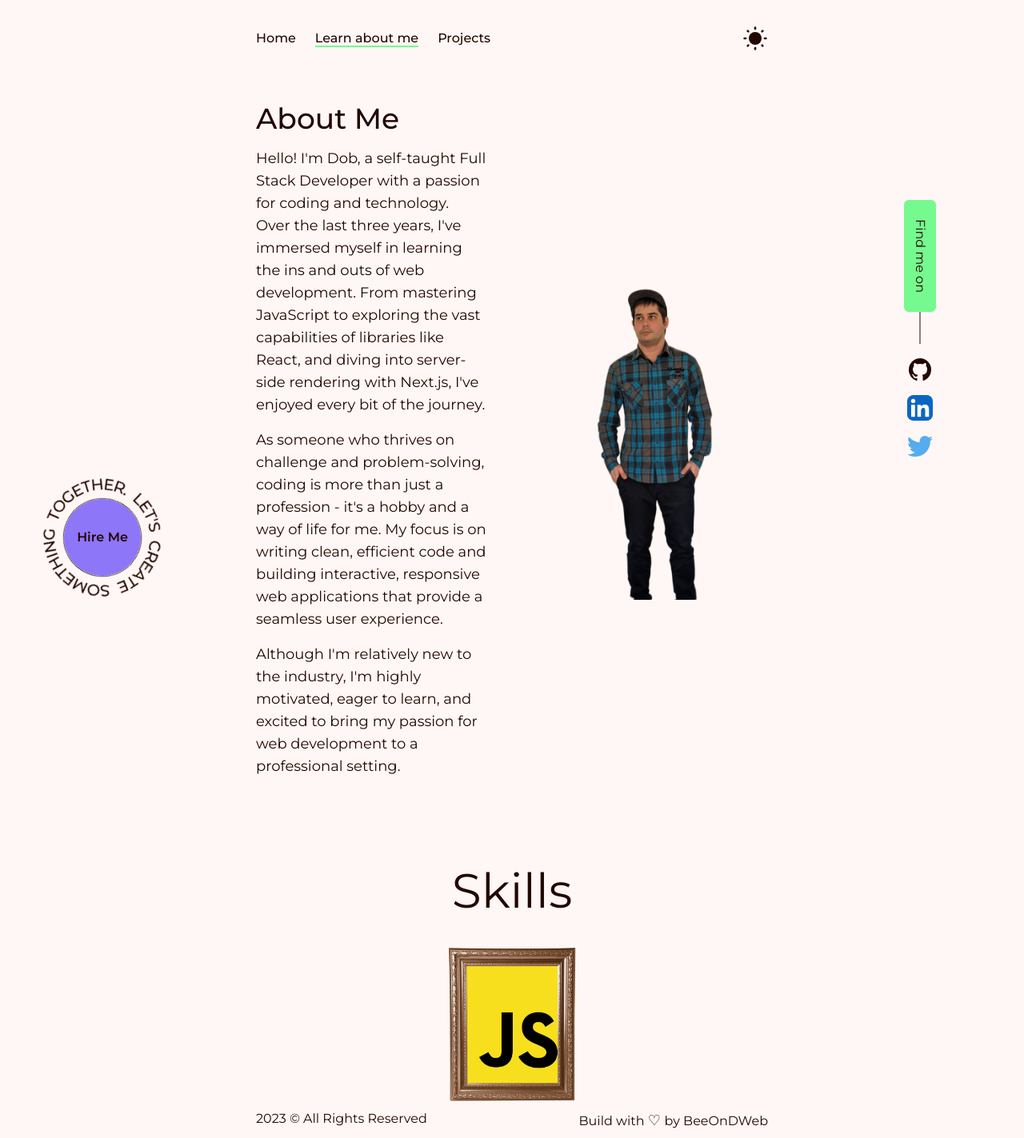
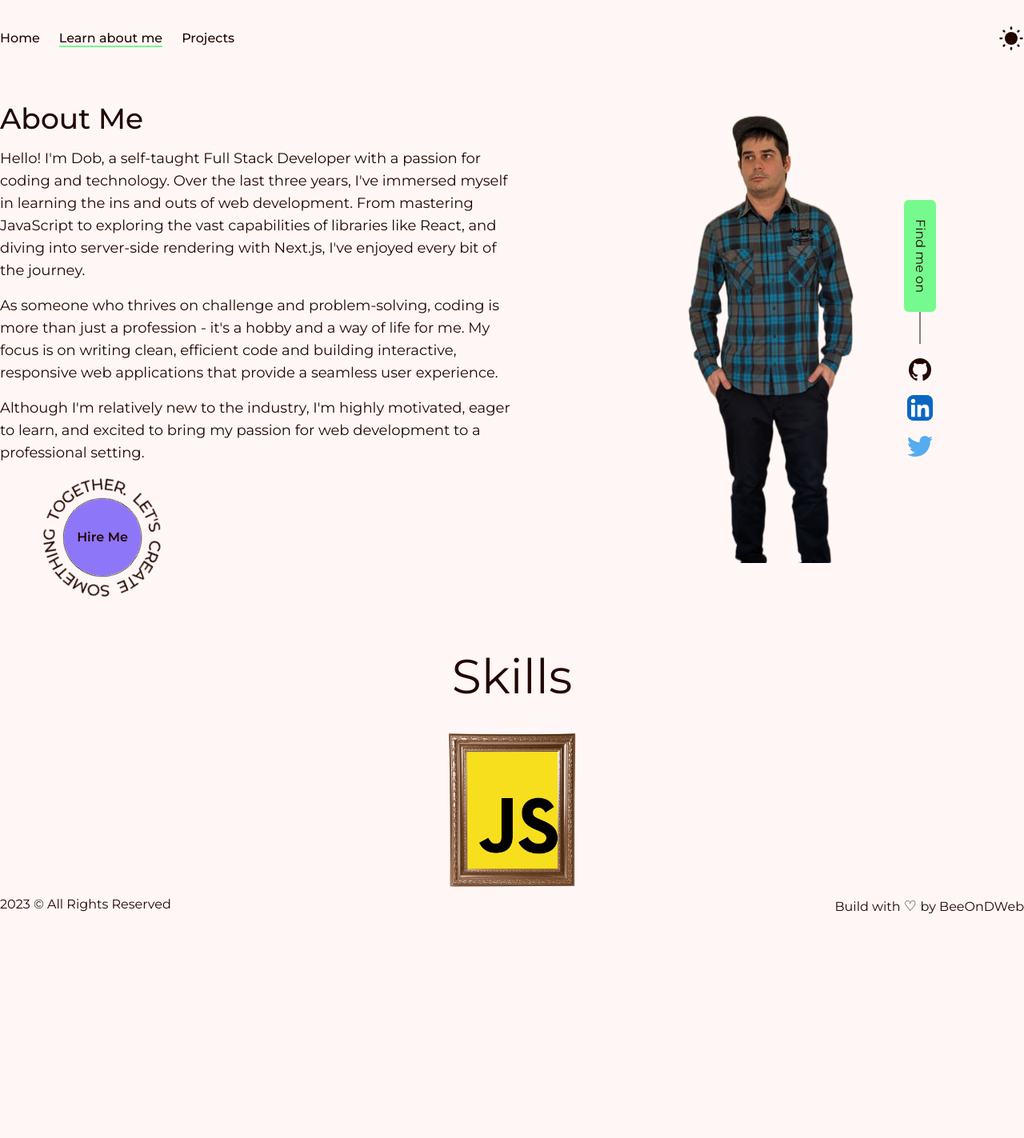
Before and after one commit to Captain-Leftovers/beeOnDWeb-portfolio, a Next.js app: page /about in a window 1280 px wide. Shown: the whole page at 80% size. After the commit the page ends 1155 px from the top, so only its background shows below. Built offline with nearby package versions, Linux system fonts and the light colour scheme.

Commit message:
added some changes to styles in main layout

```diff
--- a/src/app/about/components/Introduction/AboutMe.tsx
+++ b/src/app/about/components/Introduction/AboutMe.tsx
@@ -1,6 +1,6 @@
 export default function AboutMe() {
 	return (
-		<div className="col-span-4">
+		<div className="w-1/2">
 			<h1 className="text-4xl font-medium">About Me</h1>
 			<p className="mt-4 text-lg">
 				Hello! I&apos;m Dob, a self-taught Full Stack
--- a/src/app/about/components/Introduction/Introduction.tsx
+++ b/src/app/about/components/Introduction/Introduction.tsx
@@ -3,7 +3,7 @@ import PersonalPhotoCard from './PersonalPhotoCard'
 
 export default function Introduction() {
 	return (
-		<article className="grid w-full grid-cols-8 gap-16 min-h-[80vh] py-8 ">
+		<article className=" flex  w-full    min-h-[80vh] py-8 ">
 			<AboutMe />
 			<PersonalPhotoCard />
 		</article>
--- a/src/app/about/components/Introduction/PersonalPhotoCard.tsx
+++ b/src/app/about/components/Introduction/PersonalPhotoCard.tsx
@@ -3,11 +3,12 @@ import myPhoto from '#/myPhoto.png'
 
 export default function PersonalPhotoCard() {
 	return (
-		<div className=" relative  col-span-4">
+		<div className=" relative  w-1/2">
 			<Image
 				src={myPhoto}
 				alt="myPhoto"
 				fill
+
 				style={{ objectFit: 'contain' }}
 			/>
 		</div>
--- a/src/app/about/page.tsx
+++ b/src/app/about/page.tsx
@@ -8,7 +8,7 @@ export const metadata = {
 
 export default function page() {
 	return (
-		<main className="flex flex-col items-center justify-center grow px-80 ">
+		<main className="flex flex-col items-center justify-center grow w-full max-w-screen-2xl ">
 			<Introduction />
 			<Skills />
 		</main>
--- a/src/app/components/Footer.tsx
+++ b/src/app/components/Footer.tsx
@@ -2,7 +2,7 @@ import Link from 'next/link'
 
 export default function Footer() {
 	return (
-		<footer className='relative z-10 flex justify-between py-2 px-80'>
+		<footer className='relative z-10 flex justify-between py-2 max-w-screen-2xl w-full '>
 			<span>
 				{new Date().getFullYear()} &copy; All Rights
 				Reserved
--- a/src/app/components/NavBar.tsx
+++ b/src/app/components/NavBar.tsx
@@ -11,7 +11,7 @@ export default function NavBar() {
 
 	const pathname = usePathname()
 	return (
-		<header className="flex items-center justify-between w-full py-8 font-medium px-80 sticky top-0 z-50 ">
+		<header className="flex items-center justify-between max-w-screen-2xl  w-full  py-8 font-medium  sticky top-0 z-50 ">
 			<nav className="">
 				<Link href="/" className="relative mr-6 group">
 					Home
--- a/src/app/layout.tsx
+++ b/src/app/layout.tsx
@@ -23,7 +23,7 @@ export default function RootLayout({
 	return (
 		<html lang="en">
 			<body
-				className={`${mont.variable} font-sans flex flex-col min-h-screen dark:bg-background-dark bg-background dark:text-text-dark text-text`}
+				className={`${mont.variable} font-sans flex flex-col min-h-screen items-center dark:bg-background-dark bg-background dark:text-text-dark text-text`}
 			>
 				<FollowMe />
 				<HireMe />
--- a/src/app/page.tsx
+++ b/src/app/page.tsx
@@ -2,12 +2,12 @@ import { LaptopSVG } from "@/components/Icons";
 
 export default function Home() {
 	return (
-		<main className="flex items-center justify-between bg-background dark:bg-background-dark grow px-80">
-		<div className="w-1/2 ">
+		<main className="flex items-center justify-around  bg-background dark:bg-background-dark grow w-full max-w-screen-2xl">
+		<div className="w-1/2">
 			<LaptopSVG className="w-full h-auto" />
 		</div>
 
-		<article className="flex flex-col">
+		<article className="flex flex-col w-fit  ">
 			<h1 className="self-center text-4xl font-medium ">Hi there!</h1>
 			<p className="text-center ">I&apos;m <span className="text-2xl font-medium text-primary dark:text-primary-dark">Dob</span>,<br/> Full Stack Programmer and Web Developer,<br/> fusing cutting-edge technology with your visions.</p>
 			<div className="flex items-center justify-center w-full mt-4">
--- a/src/app/projects/components/BigProjCard.tsx
+++ b/src/app/projects/components/BigProjCard.tsx
@@ -1,7 +1,7 @@
 export default function BigProjCard() {
 	return (
-		<div className="w-[900px] bg-red-300">
-			<div className="bg-text h-72 w-full ">
+		<div className="w-full bg-red-300 ">
+			<div className="bg-text h-72 w-full max-w-screen-lg mx-auto ">
 				//TODO : Add image //TODO : add text description
 				elements
 			</div>
--- a/src/app/projects/page.tsx
+++ b/src/app/projects/page.tsx
@@ -8,7 +8,7 @@ export const metadata = {
 
 export default function Projects() {
   return (
-    <main className="flex flex-col items-center justify-center grow px-80 " >
+    <main className="flex flex-col items-center justify-center grow w-full max-w-screen-2xl " >
      //TODO : Add projects cards and some slogan
 
     <BigProjCard />
```
